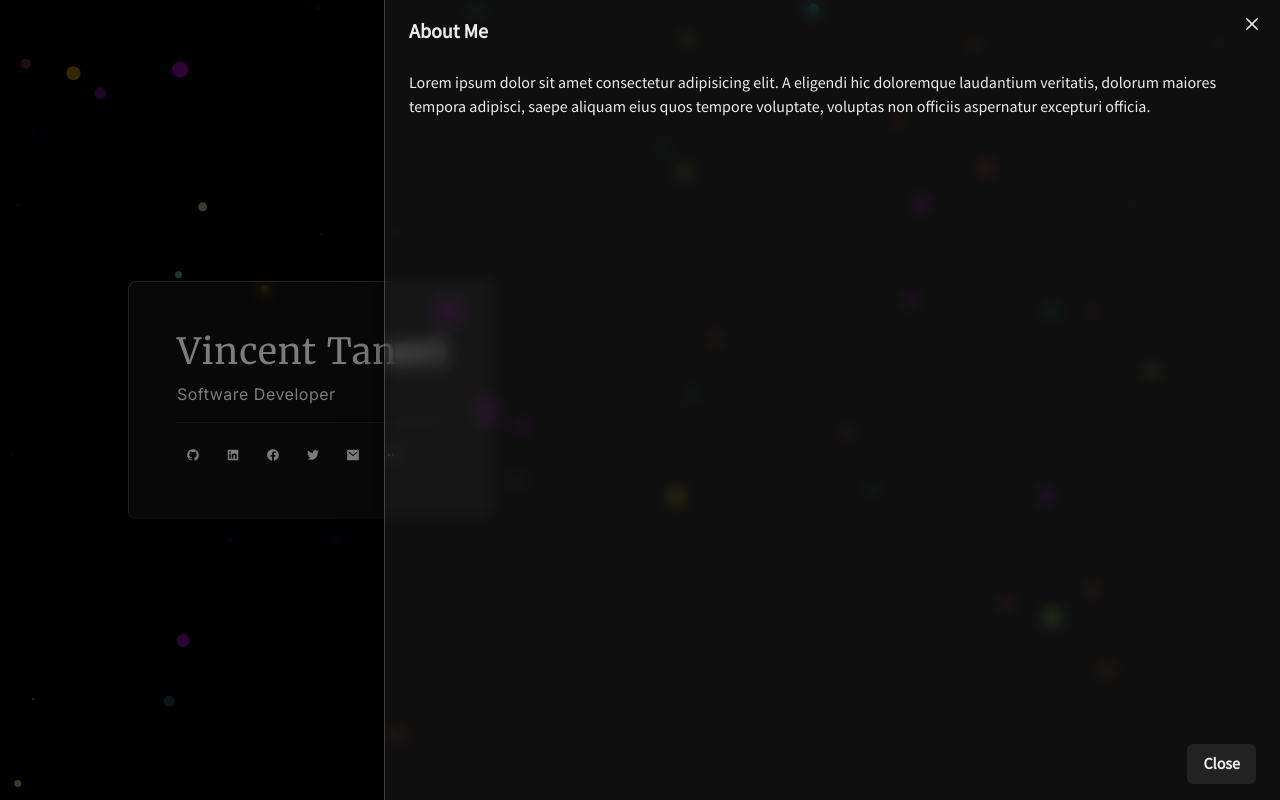
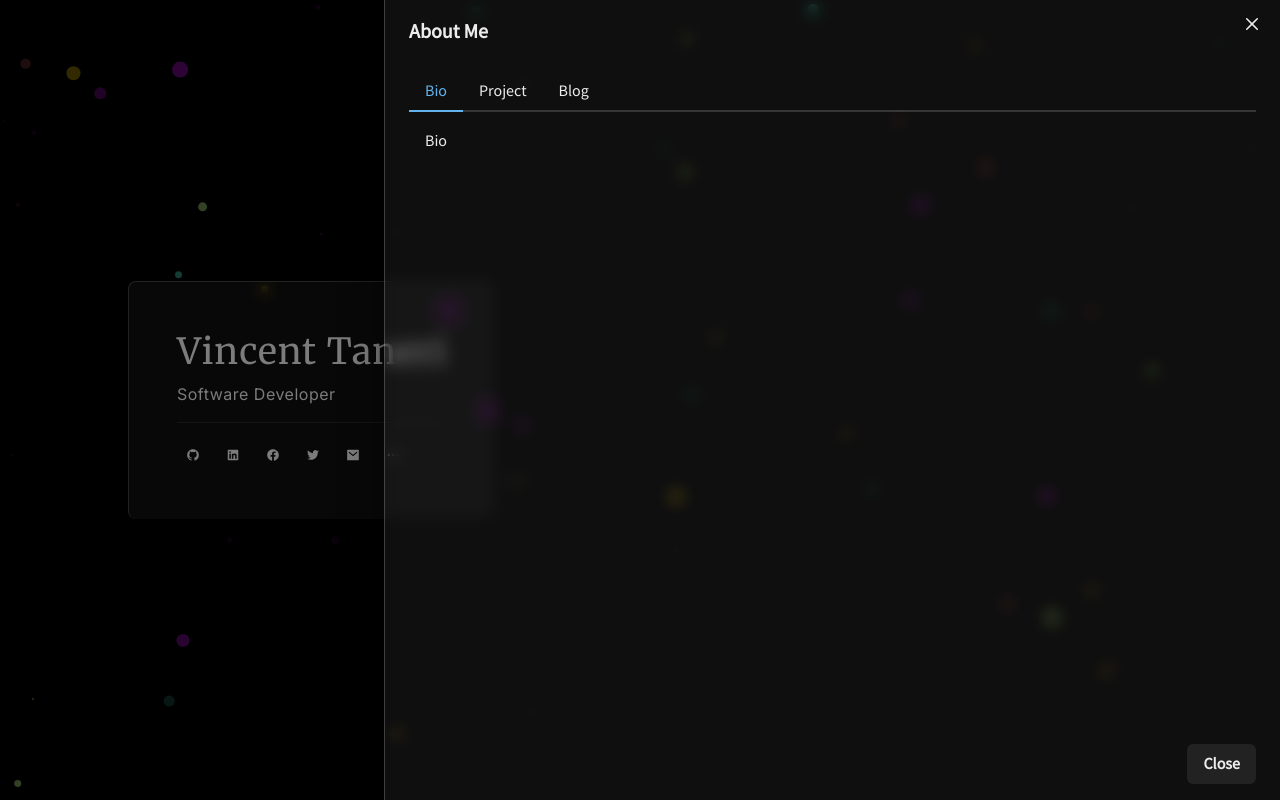
Before and after one commit to tanerijun/vitaneri-v1, a Next.js app: page / in a window 1280 px wide. Both pictures are taken after a click on the button 393 px from the left and 454 px from the top of the page. Built offline with nearby package versions, Linux system fonts and the light colour scheme.

Commit message:
Refactor

```diff
--- /dev/null
+++ b/src/components/AboutMeTabs/index.tsx
@@ -0,0 +1,21 @@
+import { Tabs, TabList, TabPanels, Tab, TabPanel } from '@chakra-ui/react';
+
+const AboutMeTabs = () => {
+  return (
+    <Tabs>
+      <TabList>
+        <Tab>Bio</Tab>
+        <Tab>Project</Tab>
+        <Tab>Blog</Tab>
+      </TabList>
+
+      <TabPanels>
+        <TabPanel>Bio</TabPanel>
+        <TabPanel>Project</TabPanel>
+        <TabPanel>Blog</TabPanel>
+      </TabPanels>
+    </Tabs>
+  );
+};
+
+export default AboutMeTabs;
--- a/src/components/LinkIcons/index.tsx
+++ b/src/components/LinkIcons/index.tsx
@@ -19,11 +19,6 @@ import {
   DrawerOverlay,
   DrawerContent,
   DrawerCloseButton,
-  Tabs,
-  TabList,
-  TabPanels,
-  Tab,
-  TabPanel,
   useClipboard,
   useDisclosure,
 } from '@chakra-ui/react';
@@ -35,6 +30,7 @@ import {
   RiMailFill,
   RiMoreFill,
 } from 'react-icons/ri';
+import AboutMeTabs from '../AboutMeTabs';
 
 const EmailIcon = () => {
   // This Icon display a popover giving user a choice whether to send an email using mailto or copy email address to clipboard
@@ -108,10 +104,7 @@ const AboutMeIcon = () => {
           <DrawerCloseButton />
           <DrawerHeader>About Me</DrawerHeader>
           <DrawerBody>
-            Lorem ipsum dolor sit amet consectetur adipisicing elit. A eligendi
-            hic doloremque laudantium veritatis, dolorum maiores tempora
-            adipisci, saepe aliquam eius quos tempore voluptate, voluptas non
-            officiis aspernatur excepturi officia.
+            <AboutMeTabs />
           </DrawerBody>
           <DrawerFooter>
             <Button onClick={onClose}>Close</Button>
@@ -120,10 +113,6 @@ const AboutMeIcon = () => {
       </Drawer>
     </>
   );
-};
-
-const AboutMeDetails = () => {
-  return <Box>Hello</Box>;
 };
 
 const LinkIcons = () => {
```
